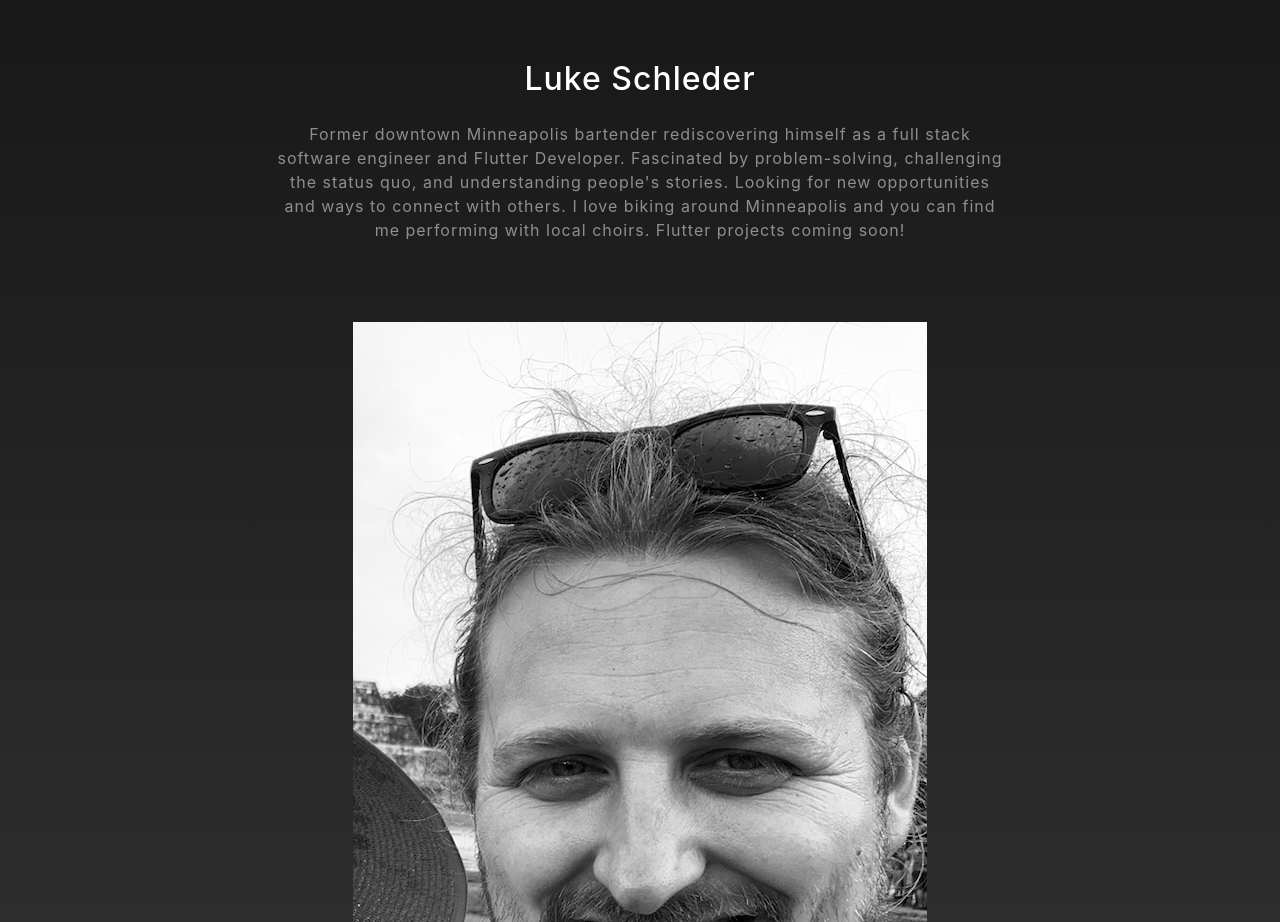
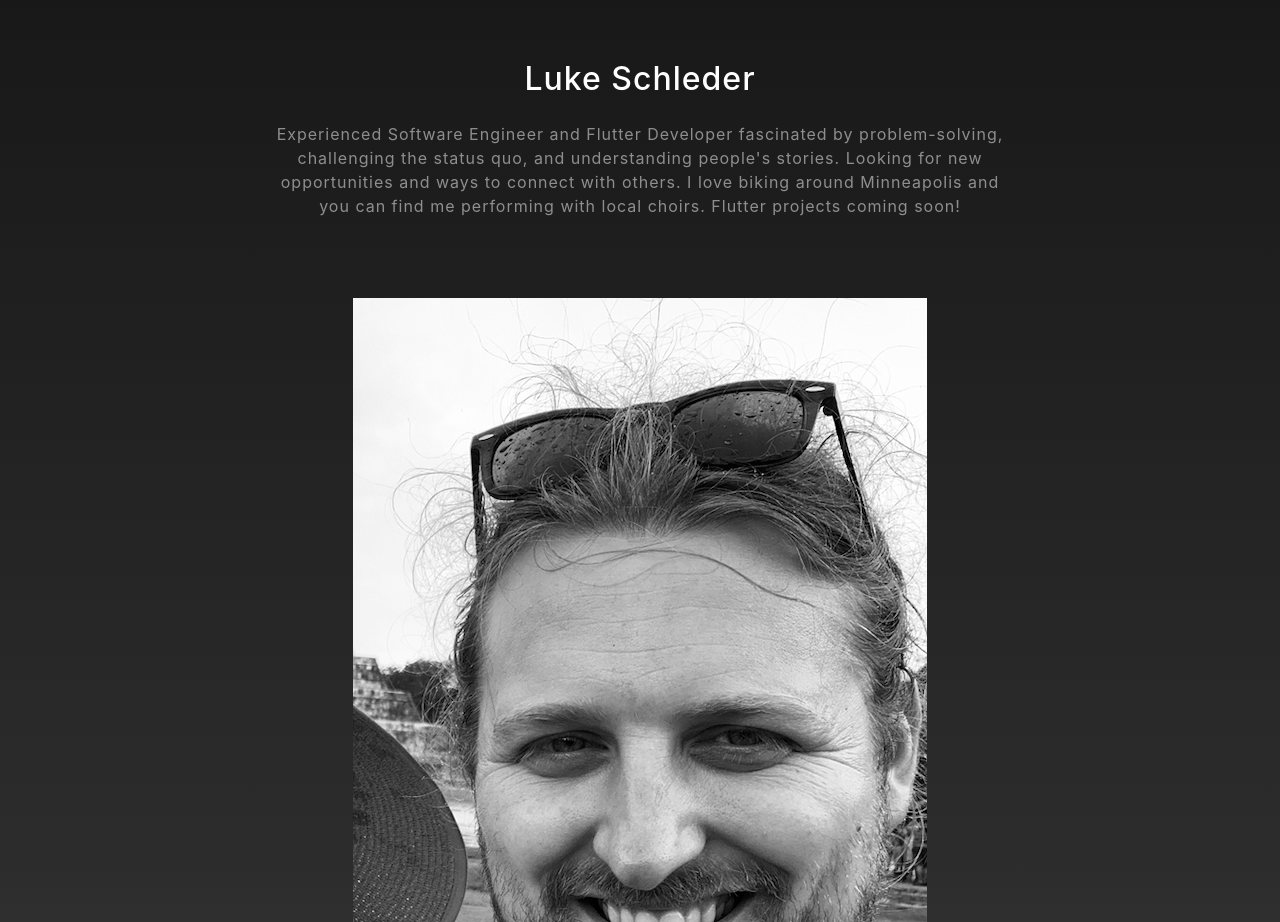
Before and after one commit to lukeschleder/lukeschleder.github.io, a website with bundled scripts: page index.html in a window 1280 px wide. Shown: the part 900-1822 px from the top of the page. Built offline with nearby package versions, Linux system fonts and the light colour scheme.

Commit message:
Update bio

```diff
--- a/index.html
+++ b/index.html
@@ -89,8 +89,7 @@
           <div class="col-lg-8 mx-auto">
             <h2 class="text-white mb-4">Luke Schleder</h2>
             <p class="text-white-50">
-              Former downtown Minneapolis bartender rediscovering himself as a
-              full stack software engineer and Flutter Developer. Fascinated by
+              Experienced Software Engineer and Flutter Developer fascinated by
               problem-solving, challenging the status quo, and understanding
               people's stories. Looking for new opportunities and ways to
               connect with others. I love biking around Minneapolis and you can
```
